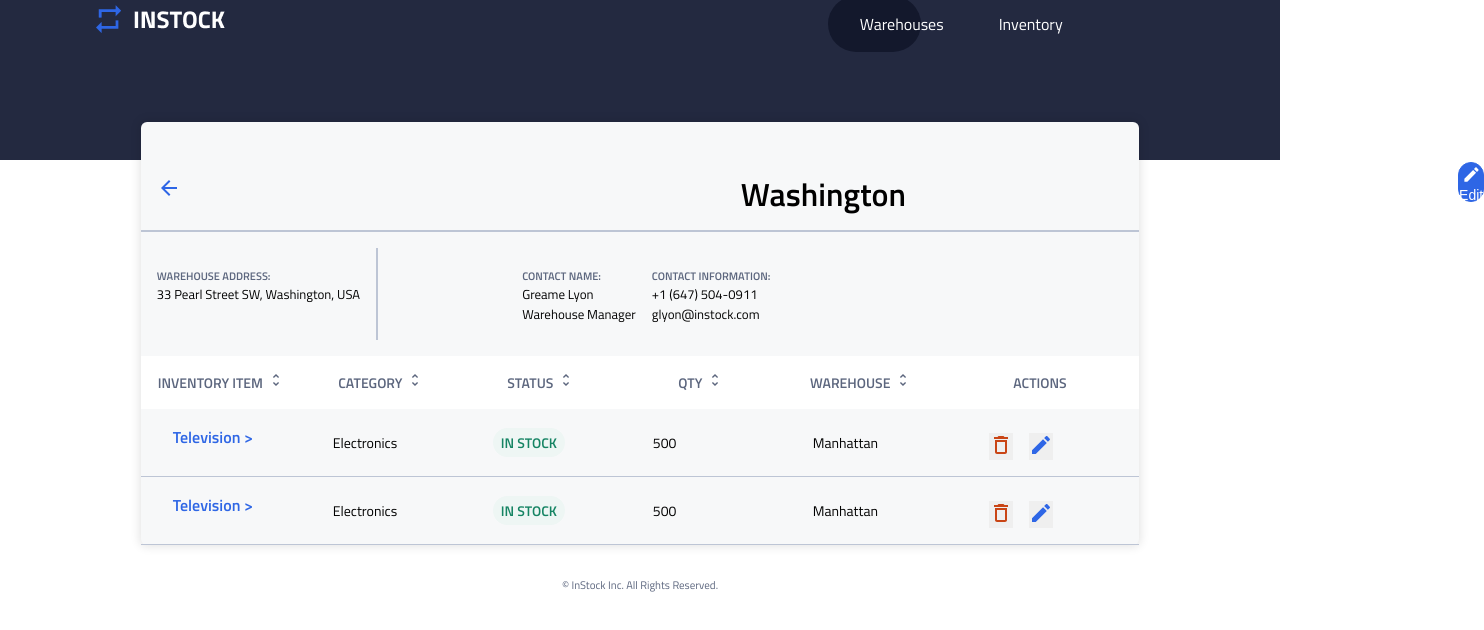
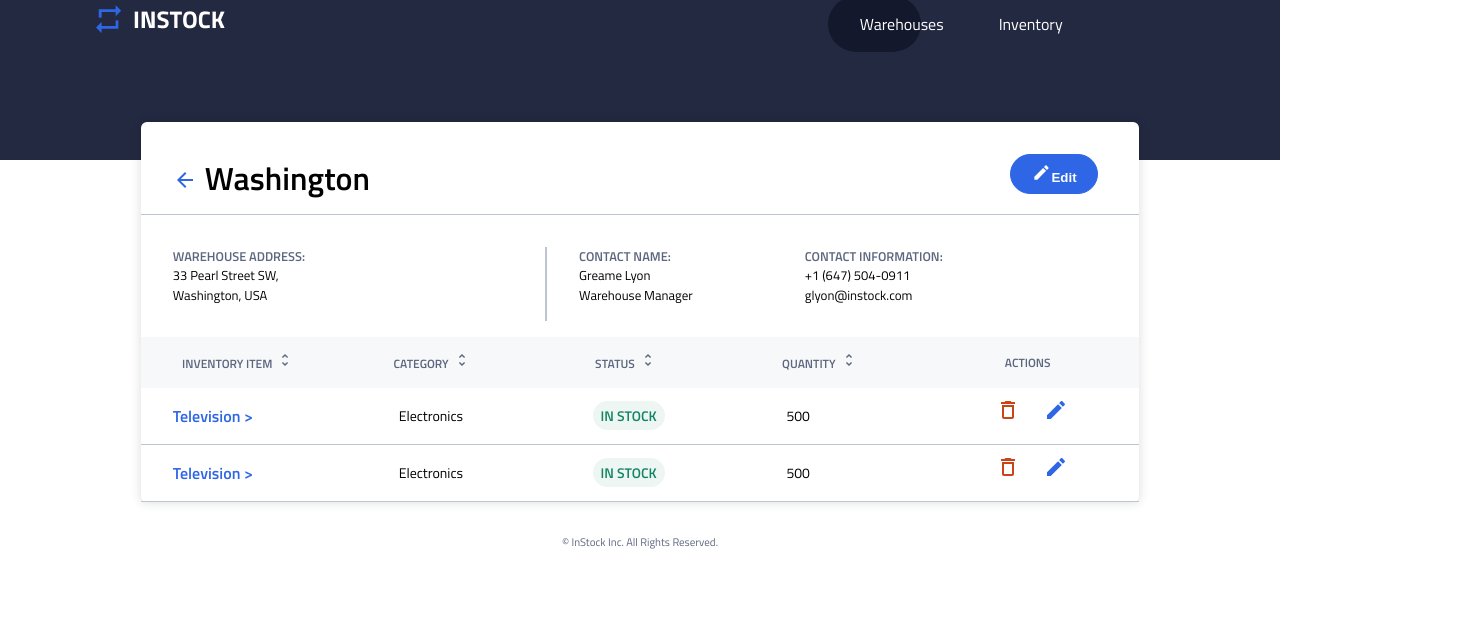
Before and after one commit to jaskaurbrar14/InStock, a React (Create React App) app: page /warehouseinventorylist in a window 1280 px wide. Shown: the top 630 px of the page, 1484 px wide, since content can reach past the window. Built offline with nearby package versions, Linux system fonts and the light colour scheme.

Commit message:
stylings almost done

```diff
--- a/src/Components/WarehouseInventoryList/WarehouseInventoryList.js
+++ b/src/Components/WarehouseInventoryList/WarehouseInventoryList.js
@@ -21,19 +21,23 @@ export default function WarehouseInventoryList(){
 
 return(
 <main className="warehouseinventorylist">
-  <section className="header__headparent">
-    <img  className="header__backimage" src={arrowBackIcon} alt="arrow back icon" />
-    <h1 className="header__header">Washington</h1>
-    <button type="submit" className="header__editbutton">
-        <img className="header__editbutton--image" src={editIcon} alt="edit icon" />
-        <span className="header__editbutton--span">Edit</span>
+  <section className="warehouseheader__headparent">
+    <img  className="warehouseheader__backimage" src={arrowBackIcon} alt="arrow back icon" />
+    <h1 className="warehouseheader__header">Washington</h1>
+    <button type="submit" className="warehouseheader__editbuttonw">
+        <img className="warehouseheader__editbuttonw--image" src={editIcon} alt="edit icon" />
+        <span className="warehouseheader__editbuttonw--span">Edit</span>
     </button>
   </section>
 
     <section className="contactinfo__parent">
         <section className="contactinfo__subparent1">
             <p className="contactinfo__title">WAREHOUSE ADDRESS:</p>
-            <p className="contactinfo__data">33 Pearl Street SW, Washington, USA</p>
+            <p className="contactinfo__data">
+              33 Pearl Street SW,
+              <br className="contactinfo__break"/>
+              Washington, USA
+            </p>
         </section>
         <section className="contactinfo__subparent">
             <section className="contactinfo">
@@ -84,10 +88,10 @@ return(
     </section>
     <section className="table__button">
         <button className="table__button--delete">
-          <img  className="table__button--deleteimg" src={deleteIcon} alt="delete icon"/>
+          <img src={deleteIcon} alt="delete icon"/>
         </button>
         <button className="table__button--edit">
-          <img className="table__button--editimg" src={editIcon} alt="edit icon"/>
+          <img src={editIcon} alt="edit icon"/>
         </button>
     </section>
   </div>
@@ -138,8 +142,7 @@ return(
     <th className="tabletablet__title--item">INVENTORY ITEM</th>
     <th className="tabletablet__title--item">CATEGORY</th>
     <th className="tabletablet__title--item">STATUS</th>
-    <th className="tabletablet__title--item">QTY</th>
-    <th className="tabletablet__title--item">WAREHOUSE</th>
+    <th className="tabletablet__title--item">QUANTITY</th>
     <th className="tabletablet__title--item1">ACTIONS</th>
   </tr>
 
@@ -152,7 +155,6 @@ return(
     </span>
     </td>
     <td className="tabletablet__data">500</td>
-    <td className="tabletablet__data">Manhattan</td>
     <td className="tabletablet__data">
       <section className="table__button">
           <button className="table__button--delete">
@@ -179,7 +181,6 @@ return(
       </span>
     </td>
     <td className="tabletablet__data">500</td>
-    <td className="tabletablet__data">Manhattan</td>
     <td className="tabletablet__data">
       <section className="table__button">
           <button className="table__button--delete">
--- a/src/Components/WarehouseInventoryList/WarehouseInventoryList.scss
+++ b/src/Components/WarehouseInventoryList/WarehouseInventoryList.scss
@@ -14,7 +14,7 @@
     margin-top: -3%;
     border-radius: 6px;
     box-shadow: 0px 0px 10px 2px rgba(0, 0, 0, 0.1);
-    background-color: $background-lightgrey;
+    background-color: white;
     max-width: 94%;
     @include tablet-and-desktop{
         width: 95%;
@@ -23,26 +23,29 @@
         max-width: 78%;
     }
 }
-.header{
+.warehouseheader{
     &__backimage{
         padding-top: 0.5rem;
+        @include tablet-and-desktop{
+            padding-top: 1.5rem;
+        }
     }
     &__headparent{
         display: flex;
         flex-direction: row;
-        border-bottom: 2px solid $secondary-cloud;
+        border-bottom: 1px solid $secondary-cloud;
         padding-left: 1rem;
         padding-top: 1rem;
         @include tablet-and-desktop{
             display: flex;
             justify-content: left;
             flex-direction: row;
+            padding-left: 2rem;
+            padding-top: 0;
             gap: 0;
-
-            // gap: 11rem;
         }
         @include desktop{
-            gap: 33rem;
+
         }
     }
     &__header{
@@ -55,27 +58,27 @@
             font-size: $tabdesk-header-fontsize;
             padding-top: 2rem;
             padding-right: 0;
-            padding-left: 2rem;
+            padding-left: 0.5rem;
         }
         @include desktop{
             font-size: $tabdesk-header-fontsize;
             padding-top: 2rem;
-            padding-left: 2rem;
+            padding-right: 17rem;
         }
     }
-    &__editbutton{
+    &__editbuttonw{
             margin-left: 1.5rem;
             border-radius: 50%;
             border: 1px solid $primary-indigo;
             background-color: $primary-indigo;
-            // color: $primary-white;
-            // padding: 0.5rem;
             width: 2rem;
             height: 2rem;
-            margin-top: 1.5rem;
+            margin-top: 2rem;
             @include tablet-and-desktop{
+                margin-left: 23rem;
                 border-radius: 25px;
                 width: 5.5rem;
+                height: 2.5rem;
             }
             &--span{
                 @include mobile{
@@ -84,29 +87,39 @@
                 @include tablet-and-desktop{
                     display: inline-block;
                     color: white;
+                    font-weight: $text-demi;
+                    padding-bottom: 0.5rem;
                 }
             }
             &--image{
+                filter: brightness(0) invert(1);
                 width: 20px;
                 padding-left: 1px;
                 padding-top: 2px;
-            }
-            @include tablet-and-desktop{
-                width: 9rem;
-                height: 2.5rem;
-                font-size: $tabdesk-labels-links-buttons-fontsize;
-            }
-            &--image{
-                filter: brightness(0) invert(1);
+                @include tablet-and-desktop{
+                    margin-top: -0.25rem;
+                    padding-top: 0.8rem;
+                }
             }
         }
 }
 .contactinfo{
+    &__break{
+        display: none;
+        @include tablet-and-desktop{
+            display: inline-flex;
+        }
+    }
     &__subparent1{
         @include tablet-and-desktop{
             border-right: 2px solid $secondary-cloud;
-            padding-right: 1rem;
+            padding-right: 8rem;
             margin-top: 1rem;
+        }
+        @include desktop{
+            border-right: 2px solid $secondary-cloud;
+            padding-right: 15rem;
+            margin-top: 2rem;
         }
     }
     &__parent{
@@ -115,8 +128,9 @@
         padding-left: 1rem;
         @include tablet-and-desktop{
             flex-direction: row;
-            gap: 9rem;
+            gap: 2rem;
             margin-bottom: 1rem;
+            padding-left: 2rem;
         }
     }
     &__subparent{
@@ -127,6 +141,13 @@
         padding-right: 1rem;
         padding-top: 1rem;
         padding-bottom: 1rem;
+        @include tablet-and-desktop{
+            gap: 3rem;
+        }
+        @include desktop{
+            padding-top: 2rem;
+            gap: 7rem;
+        }
     }
     &__title{
         font-size: $mobile-table-header-fontsize;
@@ -134,7 +155,15 @@
         color: $secondary-slate;
         font-weight: $text-demi;
         margin-top: 1.25rem;
-    }&__data{
+        @include tablet-and-desktop{
+            font-size: 0.8rem;
+            line-height: $tabdesk-table-header-lineheight;
+        }
+        @include desktop{
+            margin-top: 0;
+        }
+    }
+    &__data{
         margin: 0;
         font-size: $mobile-p2-body-medium-fontsize;
     }
@@ -152,9 +181,6 @@
 .table{
     &__mobilecontainer{
         border-top: 2px solid $secondary-cloud;
-        &:hover{
-            background-color: $tablehover;
-        }
         @include tablet-and-desktop{
             display: none;
         }
@@ -195,15 +221,19 @@
             display: flex;
             flex-direction: row;
             justify-content: space-between;
-            padding: 0.5rem 2rem 0 1rem;
-            &--delete, &--edit{
-                border: none;
+            padding: 0.5rem 2rem 1rem 1rem;
+            @include tablet-and-desktop{
+                justify-content: center;
             }
             @include desktop{
                 justify-content: flex-start;
                 gap: 1rem;
             }
-            &--deleteimg, &--editimg{
+            &--delete{
+                padding-right: 0.5rem;
+            }
+            &--delete, &--edit{
+                border: none;
                 background-color: white;
             }
         }
@@ -230,14 +260,10 @@
     border-collapse: collapse;
     &__row{
         border-bottom: 1px solid $secondary-cloud;
-        &:hover{
-            background-color: $tablehover;
-        }
     }
     &__title{
-        background-color: white;
+        background-color: $background-lightgrey;
         &--item{
-            // padding: 0.5rem 1rem;
             color: $secondary-slate;
             font-size: $tabdesk-labels-links-buttons-fontsize;
                 &::after {
@@ -249,6 +275,11 @@
                 background-image: url('../../assets/Icons/sort-24px.svg');
                 background-size: 100% 100%;
             }
+            @include tablet-and-desktop{
+                font-size: $tabdesk-table-header-fontsize;
+                padding-left: 0.5rem;
+                padding: 0.5rem;
+            }
             @include desktop{
                 width: 10rem;
             }
@@ -257,7 +288,11 @@
             // padding: 0.5rem 1rem;
             color: $secondary-slate;
             font-size: $tabdesk-labels-links-buttons-fontsize;
+            @include tablet-and-desktop{
+                font-size: $tabdesk-table-header-fontsize;
+            }
             @include desktop{
+                width: 10rem;
                 padding: 1rem 2rem;
             }
         }
@@ -265,8 +300,11 @@
     &__data{
         font-size: $tabdesk-p2-body-medium-fontsize;
         padding: 0.9rem 1rem;
+        @include tablet-and-desktop{
+            padding: 0.9rem 1rem 0.9rem 2rem;
+        }
         @include desktop{
-            padding: 1rem 2rem;
+            padding: 0 0 0 4rem;
         }
         &--product{
             padding-left: 1.5rem;
@@ -277,7 +315,8 @@
             content: " >";
             }
             @include tablet-and-desktop{
-                padding-left: 2.5rem;
+                padding-left: 2rem;
+                padding-top: 1.7rem;
             }
             @include desktop{
                 padding: 1rem 2rem;
```
